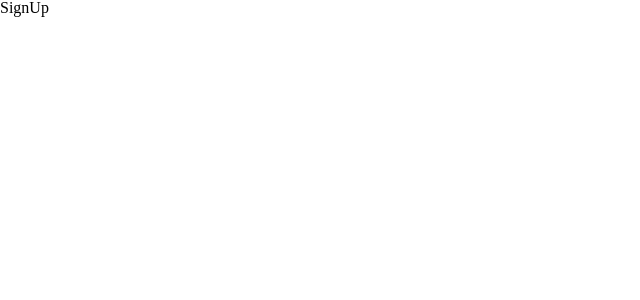
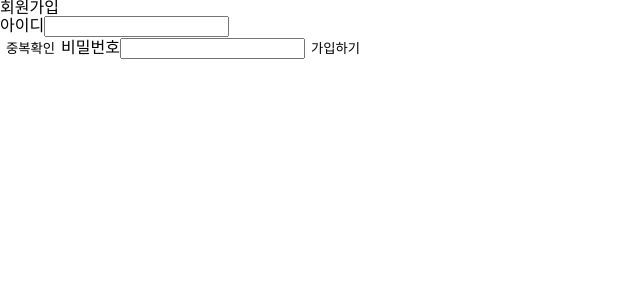
Before and after one commit to yeon1128/open-market, a React (Create React App) app: page /signup in a window 1280 px wide. Shown: the top 300 px of the page, without its empty margins (0-640 px from the left). Built offline with nearby package versions, Linux system fonts and the light colour scheme.

Commit message:
feat: 회원가입 페이지 마크업 및 유저 아이디 유효성 검사 #7

```diff
--- a/package.json
+++ b/package.json
@@ -6,6 +6,7 @@
     "@testing-library/jest-dom": "^5.16.5",
     "@testing-library/react": "^13.4.0",
     "@testing-library/user-event": "^13.5.0",
+    "axios": "^1.3.4",
     "react": "^18.2.0",
     "react-dom": "^18.2.0",
     "react-router-dom": "^6.8.0",
--- a/src/pages/SignUp/index.jsx
+++ b/src/pages/SignUp/index.jsx
@@ -1,5 +1,81 @@
-import React from "react";
+import React, { useEffect, useState } from "react";
+import axios from "axios";
 
 export default function SignUp() {
-  return <div>SignUp</div>;
+  const initialState = {
+    username: "",
+    password: "",
+    password2: "",
+    phone_number: "",
+    name: "",
+  };
+  const [values, setValues] = useState({ ...initialState });
+  const { username, password, password2, phone_number, name } = values;
+  const [errors, setErrors] = useState({ ...initialState });
+
+  const isValids = (target, targetName) => {
+    if (targetName === "username") {
+      return /^[a-zA-Z0-9]{6,19}$/g.test(target);
+    } else if (targetName === "password") {
+      return /^(?=.*[a-z])(?=.*[0-9]).{8,16}$/g.test(target);
+    }
+  };
+
+  const handleChange = (e) => {
+    const { name, value } = e.target;
+
+    setValues({ ...values, [name]: value });
+
+    // if (e.target.type === "text") {
+    //   setValues({ ...values, username: e.target.value });
+    // } else if (e.target.type === "password") {
+    //   setValues({ ...values, password: e.target.value });
+    // }
+
+    if (!isValids(value, name)) {
+      if (name === "username") {
+        setErrors({
+          ...errors,
+          [name]:
+            "6자 이상 20자 이내의 영문 소문자, 대문자, 숫자만 사용 가능합니다.",
+        });
+      }
+    }
+  };
+
+  const handleSubmit = (e) => {
+    e.preventDefault();
+    console.log(values.username, values.password);
+  };
+
+  return (
+    <form onSubmit={handleSubmit}>
+      <fieldset>
+        <legend>회원가입</legend>
+        <label htmlFor="userId">아이디</label>
+        <input
+          type="text"
+          id="userId"
+          onChange={handleChange}
+          value={username}
+          name="username"
+          required
+        />
+        {!isValids(username, "username") && <p>{errors.username}</p>}
+        <button>중복확인</button>
+
+        <label htmlFor="userPassword">비밀번호</label>
+        <input
+          type="password"
+          id="userPassword"
+          value={password}
+          onChange={handleChange}
+          name="password"
+          required
+        />
+
+        <button type="submit">가입하기</button>
+      </fieldset>
+    </form>
+  );
 }
```
Also changed, not shown: src/pages/SignUp/index copy.jsx (added, +115 -0 lines), 2 other files (tests, documents, lock files or other folders).
